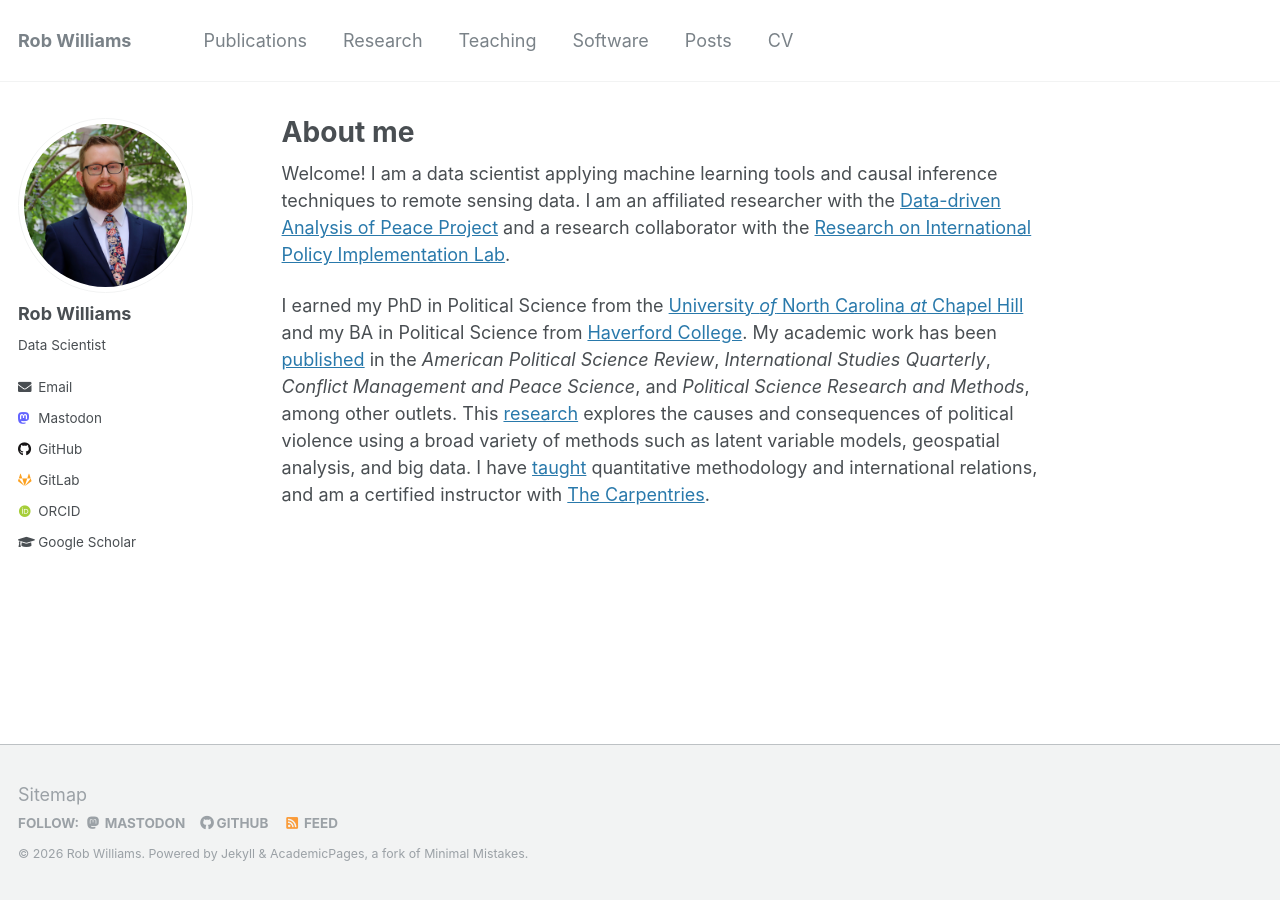
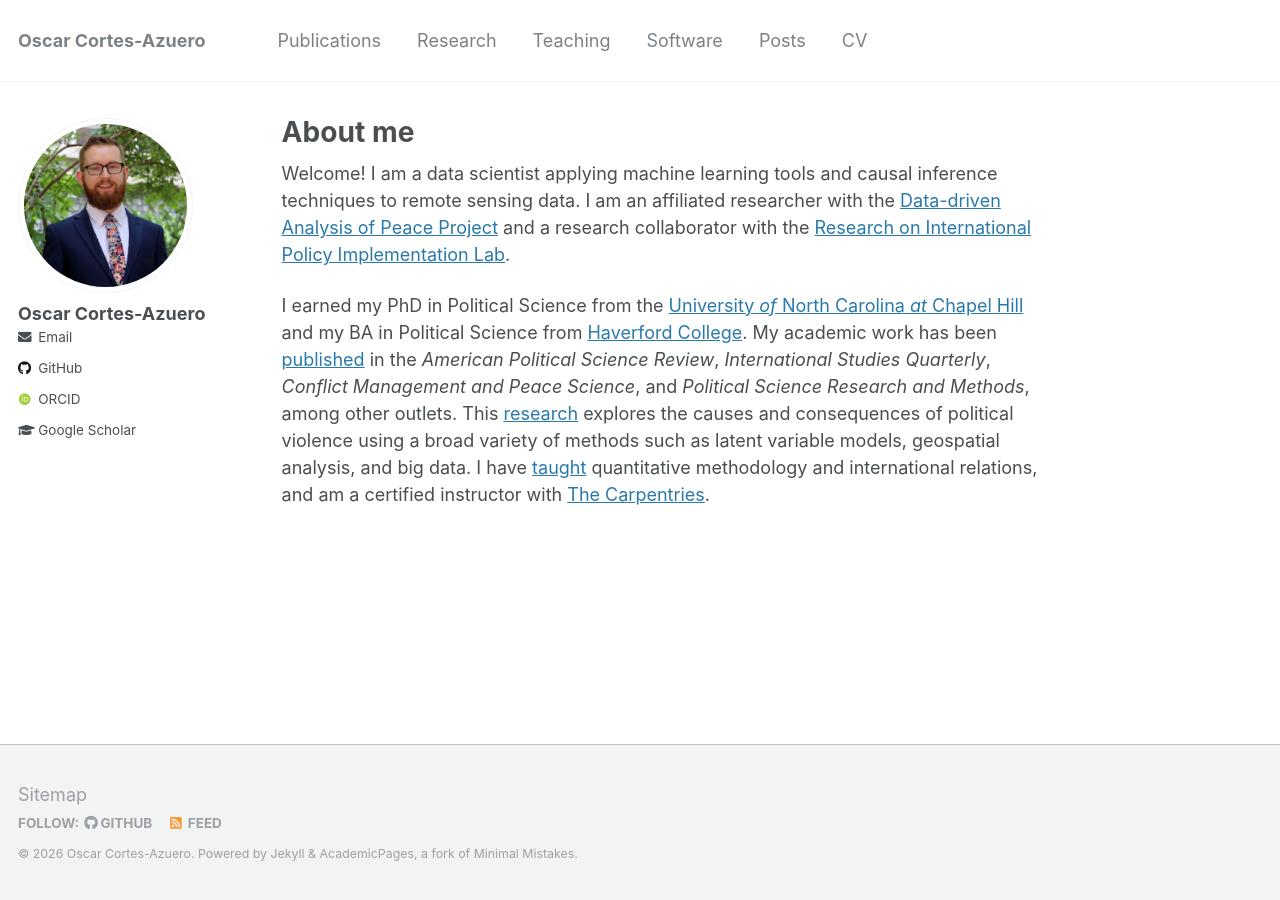
Before and after one commit to ocortesazuero/ocortesazuero.github.io, a Jekyll site: the page built from _pages/about.md, in a window 1280 px wide. Built offline with Jekyll 4.4.1, drawn with Linux system fonts in a browser that asks for light colours; some web fonts are replaced.

Commit message:
Update _config.yml

```diff
--- a/_config.yml
+++ b/_config.yml
@@ -7,13 +7,13 @@
 
 # Site Settings
 locale                   : "en-US"
-title                    : "Rob Williams"
+title                    : "Oscar Cortes-Azuero"
 title_separator          : "-"
-name                     : &name "Rob Williams"
-description              : &description "Postdoc in Political Science"
-url                      : https://jayrobwilliams.com # the base hostname & protocol for your site e.g. "https://mmistakes.github.io"
+name                     : &name "Oscar Cortes-Azuero"
+description              : &description "Infectious Disease Epidemiologist"
+url                      : https://ocortesazuero.github.io/ # the base hostname & protocol for your site e.g. "https://mmistakes.github.io"
 baseurl                  : "" # the subpath of your site, e.g. "/blog"
-repository               : "jayrobwilliams/jayrobwilliams.github.io"
+repository               : "ocortesazuero/ocortesazuero.github.io"
 teaser                   : # filename of teaser fallback teaser image placed in /images/, .e.g. "500x300.png"
 breadcrumbs              : false # true, false (default)
 words_per_minute         : 160
@@ -57,7 +57,7 @@ yandex_site_verification :
 
 # Social Sharing
 mastodon:
-  username               : "fosstodon.org/@jayrobw"
+  username               :
 twitter:
   username               :
 facebook:
@@ -84,15 +84,15 @@ analytics:
 
 # Site Author
 author:
-  name             : "Rob Williams"
+  name             : "Oscar Cortes-Azuero"
   avatar           : "profile.png"
-  bio              : "Data Scientist"
+  bio              :
   location         :
   employer         :
   pubmed           :
-  orcid            : "http://orcid.org/0000-0001-9259-3883"
-  googlescholar    : "https://scholar.google.com/citations?user=fiaPSmgAAAAJ"
-  email            : "rob.williams@wustl.edu"
+  orcid            : "https://orcid.org/0009-0004-7782-8129"
+  googlescholar    : "https://scholar.google.com/citations?user=LMxpmxcAAAAJ&hl=en"
+  email            : "o.cortes.azuero@gmail.com"
   researchgate     :  # example: "https://www.researchgate.net/profile/yourprofile"
   uri              :
   bitbucket        :
@@ -101,15 +101,15 @@ author:
   flickr           :
   facebook         :
   foursquare       :
-  github           : "jayrobwilliams"
-  gitlab           : "jayrobwilliams"
+  github           : "ocortesazuero"
+  gitlab           :
   google_plus      :
   keybase          :
   instagram        :
   impactstory      : #"https://profiles.impactstory.org/u/xxxx-xxxx-xxxx-xxxx"
   lastfm           :
   linkedin         :
-  mastodon         : "fosstodon.org/@jayrobw"
+  mastodon         :
   pinterest        :
   soundcloud       :
   stackoverflow    : #"https://stackoverflow.com/users/10912314/jayrobwilliams"
```
